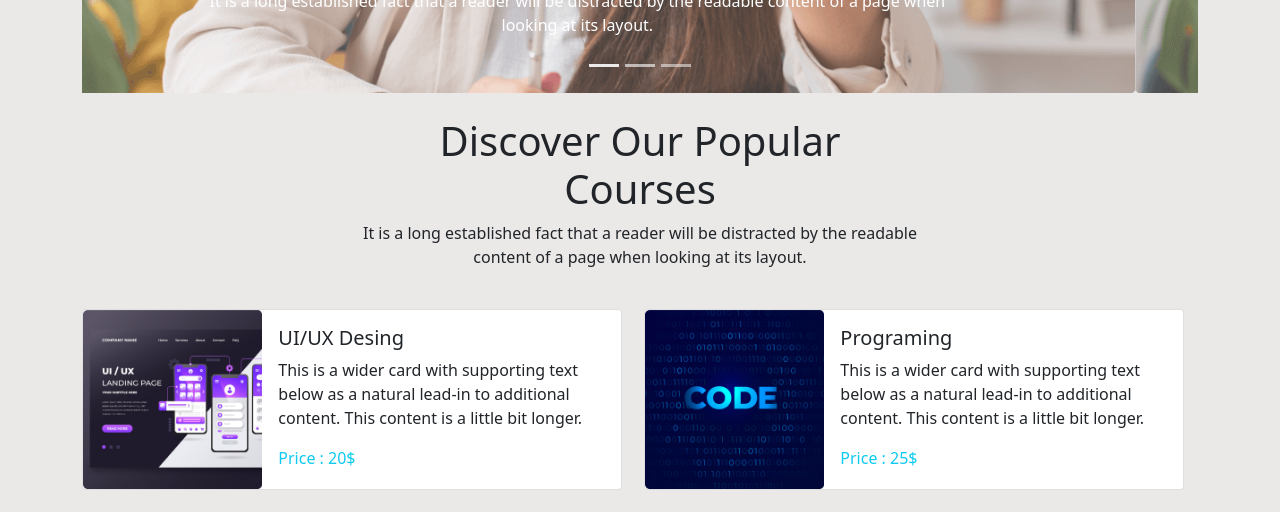
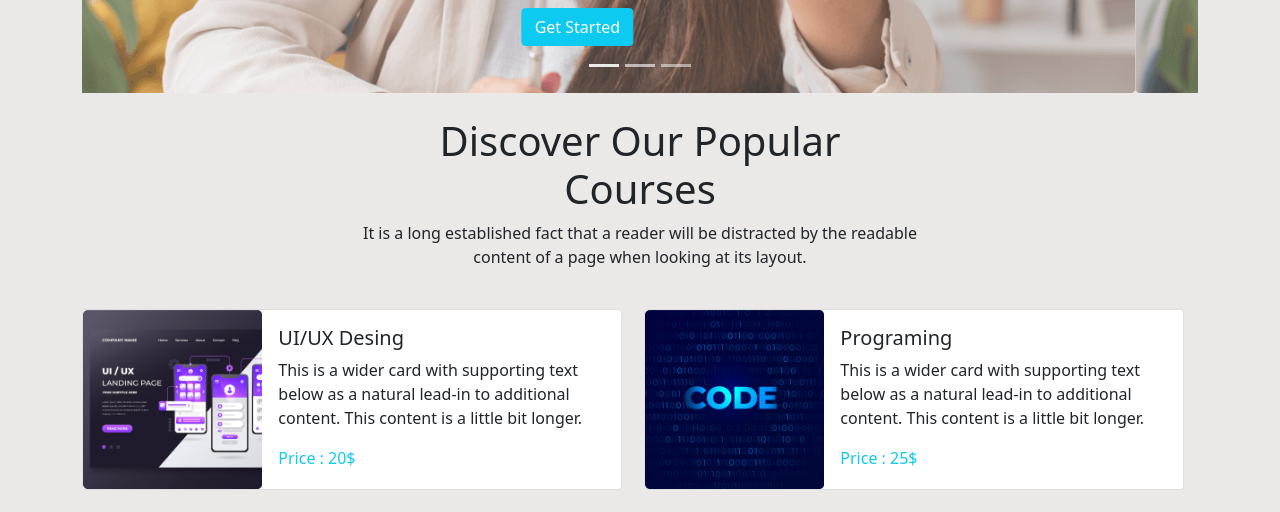
Before and after one commit to bi-shal/assignment-03, a plain HTML site: page index.html in a window 1280 px wide. Shown: the part 588-1100 px from the top of the page. Drawn offline with nearby package versions, Linux system fonts and the light colour scheme.

Commit message:
something-change

```diff
--- a/index.html
+++ b/index.html
@@ -59,6 +59,9 @@
                 <div class="carousel-caption d-none d-md-block">
                   <h1>Get Started Digital Learning</h1>
                   <p>It is a long established fact that a reader will be distracted by the readable content of a page when looking at its layout.</p>
+                  <div class="btn text-center mt-1" >
+                    <button type="button" class="btn btn-info text-white">Get Started</button>
+                  </div>
                 </div>
               </div>
               <div class="carousel-item">
@@ -67,6 +70,9 @@
                   <div class="carousel-caption d-none d-md-block">
                     <h1>Get Started Digital Learning</h1>
                     <p>It is a long established fact that a reader will be distracted by the readable content of a page when looking at its layout.</p>
+                    <div class="btn text-center mt-1" >
+                      <button type="button" class="btn btn-info text-white">Get Started</button>
+                    </div>
                   </div>
                 </div>
               </div>
@@ -76,6 +82,9 @@
                   <div class="carousel-caption d-none d-md-block">
                   <h1>Get Started Digital Learning</h1>
                   <p>It is a long established fact that a reader will be distracted by the readable content of a page when looking at its layout.</p>
+                  <div class="btn text-center mt-1" >
+                    <button type="button" class="btn btn-info text-white">Get Started</button>
+                  </div>
                 </div>
                 </div>
               </div>
```
